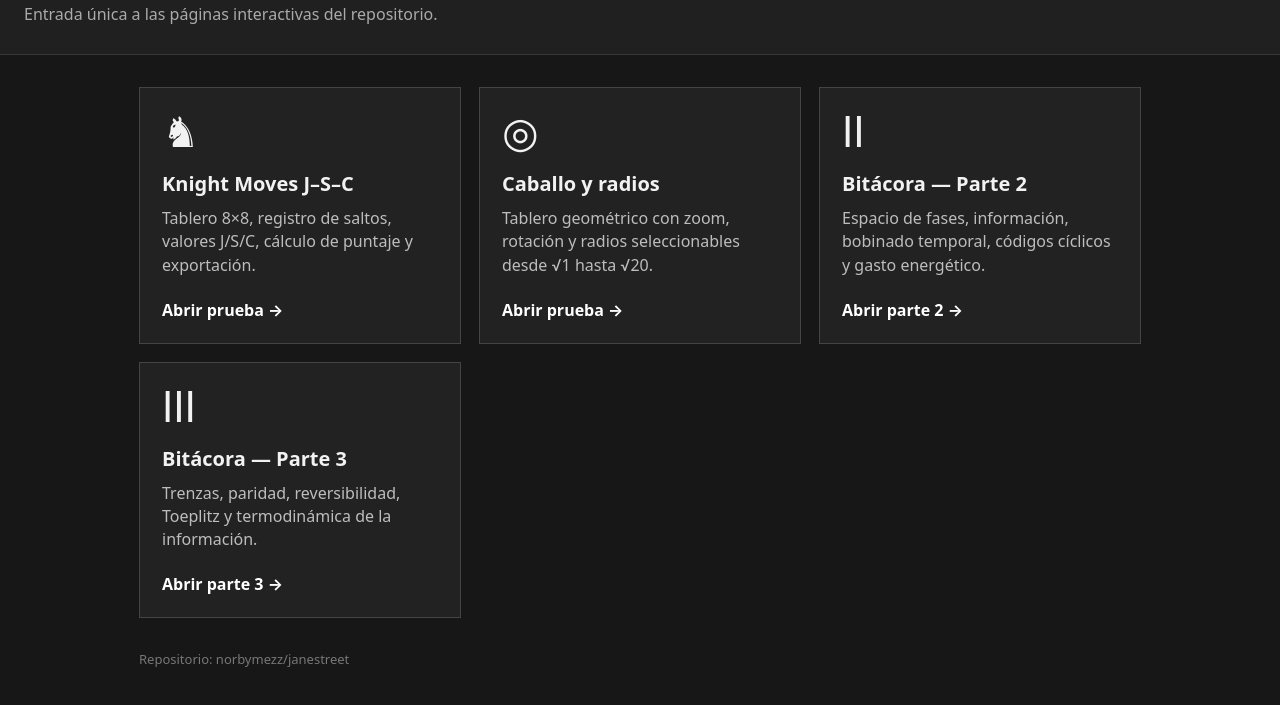
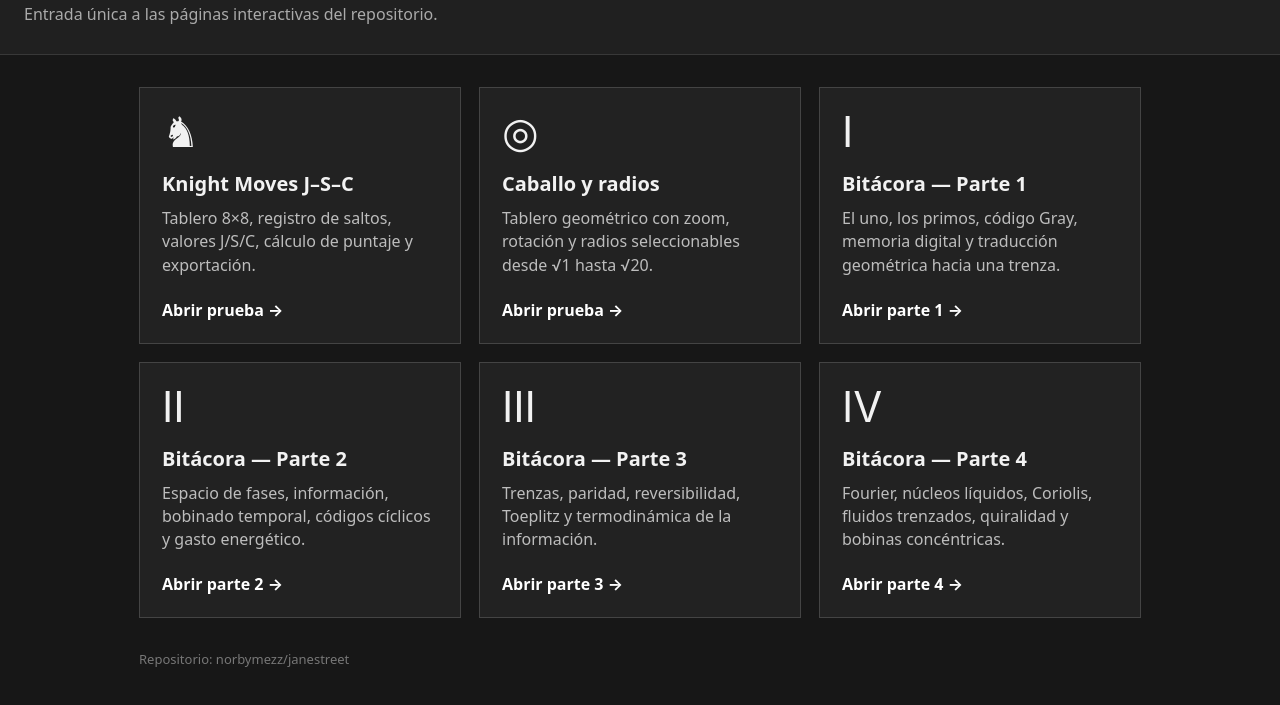
Before and after one commit to norbymezz/janestreet, a plain HTML site: page portal.html in a window 1280 px wide. Shown: the part 69-774 px from the top of the page. Drawn offline with Linux system fonts and the light colour scheme.

Commit message:
Agregar accesos a las partes 1 y 4 de la bitácora

```diff
--- a/portal.html
+++ b/portal.html
@@ -5,59 +5,19 @@
 <meta name="viewport" content="width=device-width, initial-scale=1.0">
 <title>Jane Street — Pruebas</title>
 <style>
-:root{color-scheme:dark}
-*{box-sizing:border-box}
-body{margin:0;min-height:100vh;font-family:system-ui,-apple-system,BlinkMacSystemFont,"Segoe UI",sans-serif;background:#171717;color:#f2f2f2}
-header{padding:28px 24px;border-bottom:1px solid #383838;background:#202020}
-header h1{margin:0 0 6px;font-size:28px}
-header p{margin:0;color:#aaa}
-main{max-width:1050px;margin:0 auto;padding:32px 24px}
-.grid{display:grid;grid-template-columns:repeat(auto-fit,minmax(260px,1fr));gap:18px}
-.card{display:flex;flex-direction:column;min-height:210px;padding:22px;border:1px solid #444;background:#222;text-decoration:none;color:inherit;transition:.15s transform,.15s border-color,.15s background}
-.card:hover{transform:translateY(-2px);border-color:#ddd;background:#282828}
-.icon{font-size:42px;line-height:1;margin-bottom:18px}
-h2{margin:0 0 10px;font-size:20px}
-p{margin:0;color:#bdbdbd;line-height:1.45}
-.open{margin-top:auto;padding-top:22px;font-weight:700;color:#fff}
-footer{max-width:1050px;margin:0 auto;padding:0 24px 28px;color:#777;font-size:13px}
+:root{color-scheme:dark}*{box-sizing:border-box}body{margin:0;min-height:100vh;font-family:system-ui,-apple-system,BlinkMacSystemFont,"Segoe UI",sans-serif;background:#171717;color:#f2f2f2}header{padding:28px 24px;border-bottom:1px solid #383838;background:#202020}header h1{margin:0 0 6px;font-size:28px}header p{margin:0;color:#aaa}main{max-width:1050px;margin:0 auto;padding:32px 24px}.grid{display:grid;grid-template-columns:repeat(auto-fit,minmax(260px,1fr));gap:18px}.card{display:flex;flex-direction:column;min-height:210px;padding:22px;border:1px solid #444;background:#222;text-decoration:none;color:inherit;transition:.15s transform,.15s border-color,.15s background}.card:hover{transform:translateY(-2px);border-color:#ddd;background:#282828}.icon{font-size:42px;line-height:1;margin-bottom:18px}h2{margin:0 0 10px;font-size:20px}p{margin:0;color:#bdbdbd;line-height:1.45}.open{margin-top:auto;padding-top:22px;font-weight:700;color:#fff}footer{max-width:1050px;margin:0 auto;padding:0 24px 28px;color:#777;font-size:13px}
 </style>
 </head>
 <body>
-<header>
-  <h1>Jane Street — banco de pruebas</h1>
-  <p>Entrada única a las páginas interactivas del repositorio.</p>
-</header>
-<main>
-  <div class="grid">
-    <a class="card" href="index.html">
-      <div class="icon">♞</div>
-      <h2>Knight Moves J–S–C</h2>
-      <p>Tablero 8×8, registro de saltos, valores J/S/C, cálculo de puntaje y exportación.</p>
-      <div class="open">Abrir prueba →</div>
-    </a>
-
-    <a class="card" href="caballo-radios.html">
-      <div class="icon">◎</div>
-      <h2>Caballo y radios</h2>
-      <p>Tablero geométrico con zoom, rotación y radios seleccionables desde √1 hasta √20.</p>
-      <div class="open">Abrir prueba →</div>
-    </a>
-
-    <a class="card" href="html_output_conversacion_completa_parte_2.html">
-      <div class="icon">Ⅱ</div>
-      <h2>Bitácora — Parte 2</h2>
-      <p>Espacio de fases, información, bobinado temporal, códigos cíclicos y gasto energético.</p>
-      <div class="open">Abrir parte 2 →</div>
-    </a>
-
-    <a class="card" href="html_output_conversacion_completa_parte_3.html">
-      <div class="icon">Ⅲ</div>
-      <h2>Bitácora — Parte 3</h2>
-      <p>Trenzas, paridad, reversibilidad, Toeplitz y termodinámica de la información.</p>
-      <div class="open">Abrir parte 3 →</div>
-    </a>
-  </div>
-</main>
+<header><h1>Jane Street — banco de pruebas</h1><p>Entrada única a las páginas interactivas del repositorio.</p></header>
+<main><div class="grid">
+<a class="card" href="index.html"><div class="icon">♞</div><h2>Knight Moves J–S–C</h2><p>Tablero 8×8, registro de saltos, valores J/S/C, cálculo de puntaje y exportación.</p><div class="open">Abrir prueba →</div></a>
+<a class="card" href="caballo-radios.html"><div class="icon">◎</div><h2>Caballo y radios</h2><p>Tablero geométrico con zoom, rotación y radios seleccionables desde √1 hasta √20.</p><div class="open">Abrir prueba →</div></a>
+<a class="card" href="html_output_conversacion_completa_parte_1.html"><div class="icon">Ⅰ</div><h2>Bitácora — Parte 1</h2><p>El uno, los primos, código Gray, memoria digital y traducción geométrica hacia una trenza.</p><div class="open">Abrir parte 1 →</div></a>
+<a class="card" href="html_output_conversacion_completa_parte_2.html"><div class="icon">Ⅱ</div><h2>Bitácora — Parte 2</h2><p>Espacio de fases, información, bobinado temporal, códigos cíclicos y gasto energético.</p><div class="open">Abrir parte 2 →</div></a>
+<a class="card" href="html_output_conversacion_completa_parte_3.html"><div class="icon">Ⅲ</div><h2>Bitácora — Parte 3</h2><p>Trenzas, paridad, reversibilidad, Toeplitz y termodinámica de la información.</p><div class="open">Abrir parte 3 →</div></a>
+<a class="card" href="html_output_conversacion_completa_parte_4.html"><div class="icon">Ⅳ</div><h2>Bitácora — Parte 4</h2><p>Fourier, núcleos líquidos, Coriolis, fluidos trenzados, quiralidad y bobinas concéntricas.</p><div class="open">Abrir parte 4 →</div></a>
+</div></main>
 <footer>Repositorio: norbymezz/janestreet</footer>
 </body>
 </html>
```
